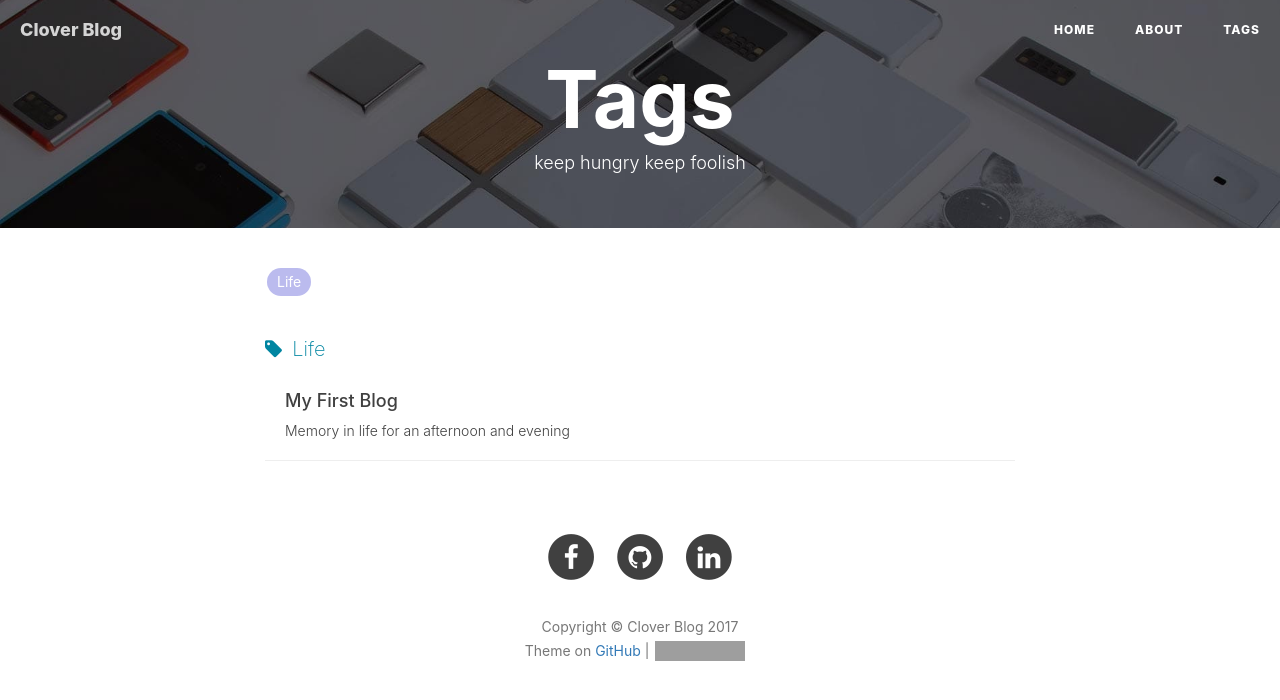
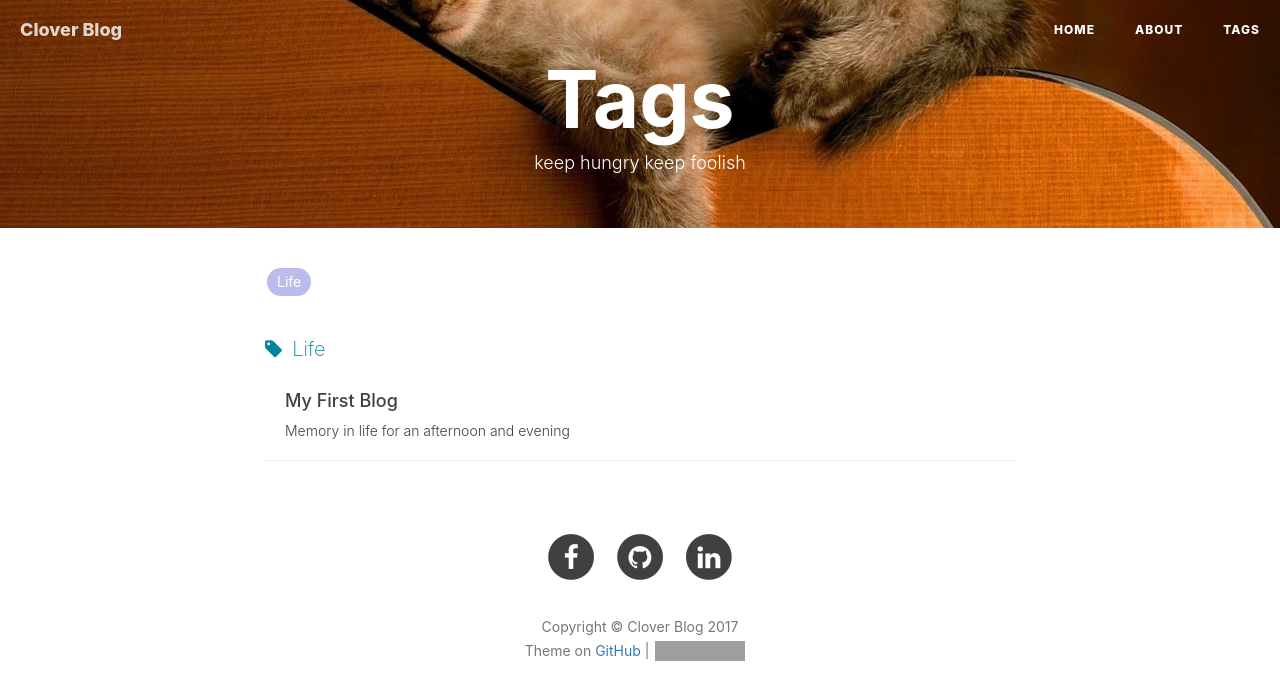
Before and after one commit to ly16/ly16.github.io, a Jekyll site: the page built from tags.html, in a window 1280 px wide. Shown: the top 700 px of the page. Built offline with Jekyll 4.4.1, drawn with Linux system fonts in a browser that asks for light colours; nearby versions of some CDN libraries; comment, search, counter and statistics services are not loaded; grey boxes are pictures that could not be loaded.

Commit message:
Update tags.html

```diff
--- a/tags.html
+++ b/tags.html
@@ -2,7 +2,7 @@
 title: Tags
 layout: default
 description: keep hungry keep foolish
-header-img: "img/tag-bg.jpg"
+header-img: "img/home-bg-map.jpg"
 ---
 
 <!-- Page Header -->
```
